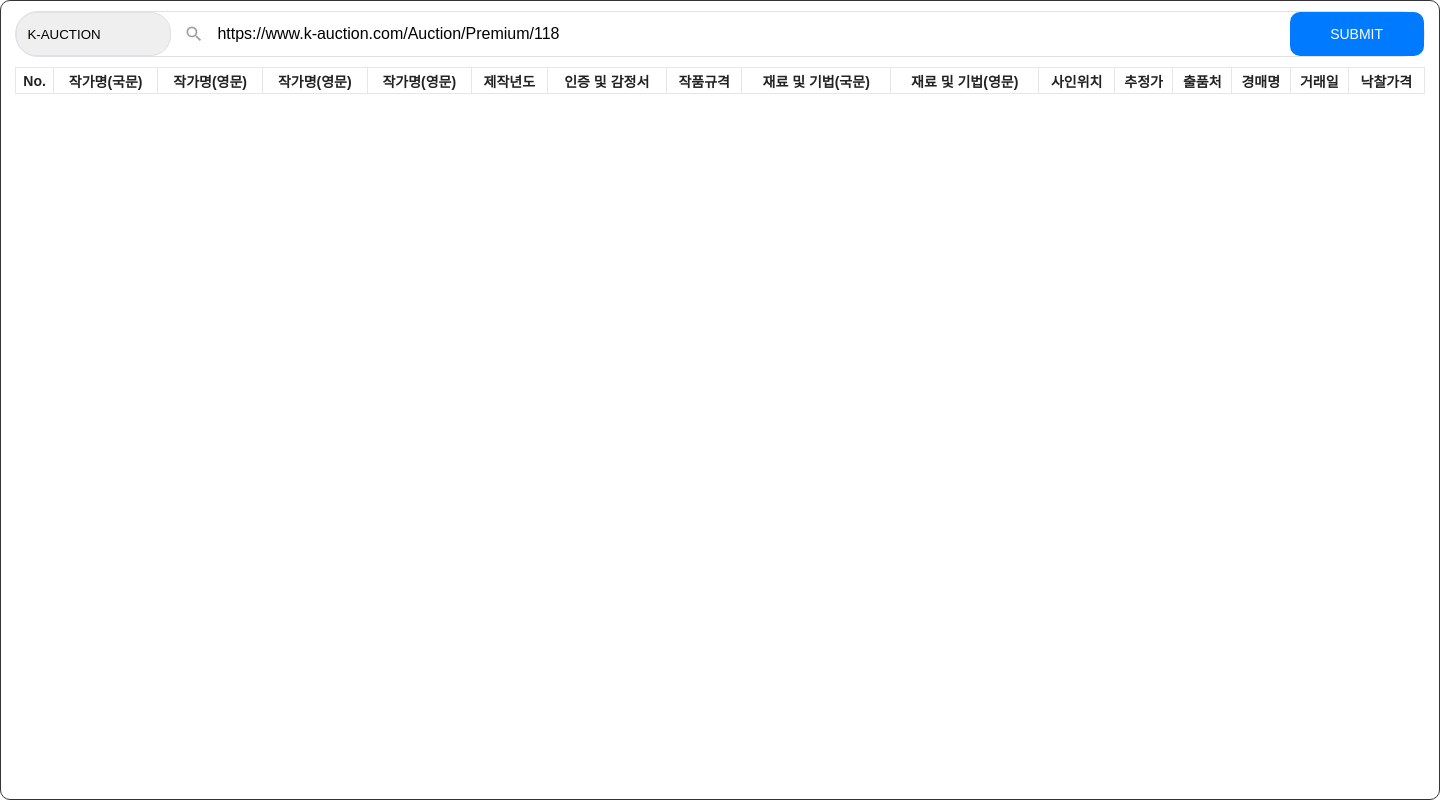
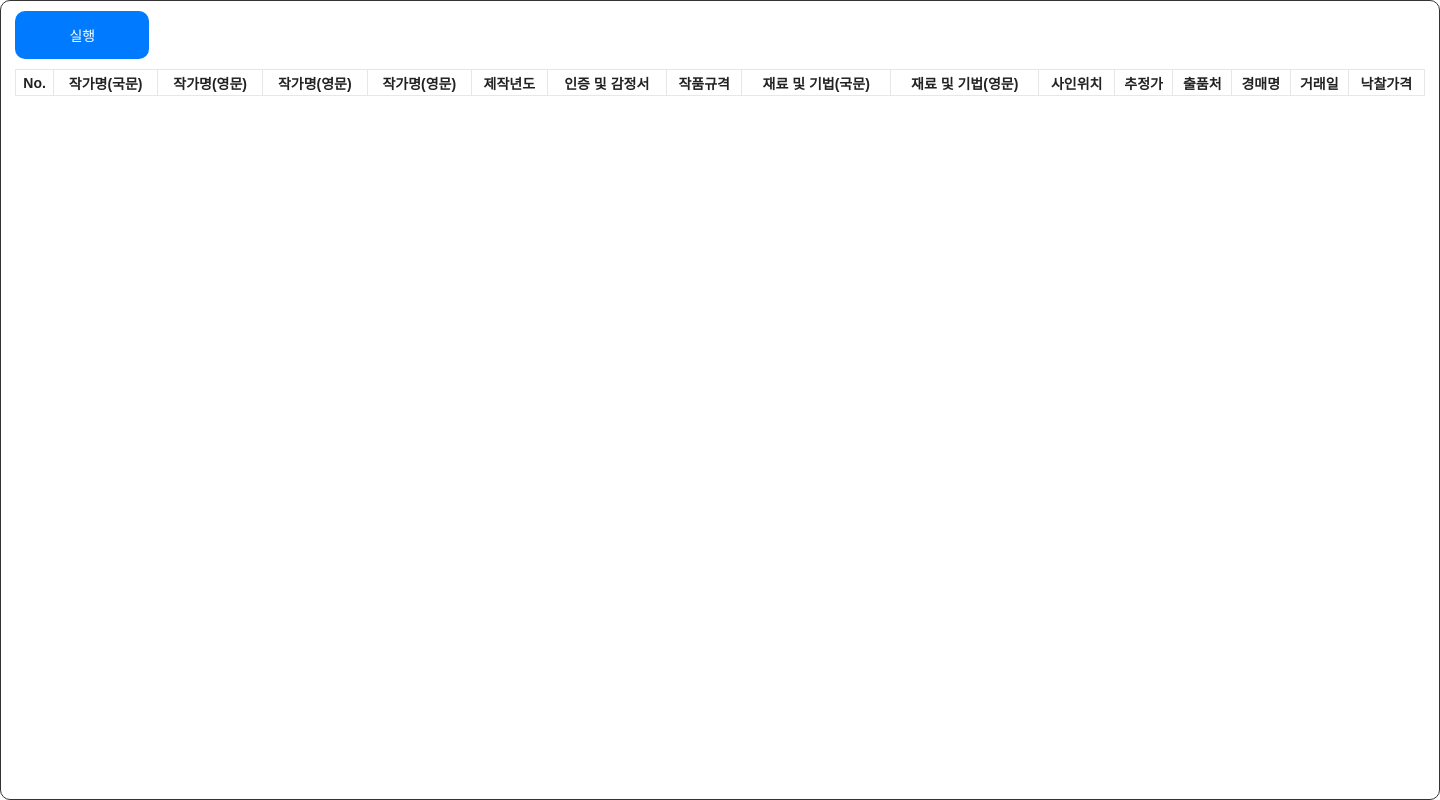
Before and after one commit to mooniljoo/kauction_website_scraper, an Electron app: page src/views/app/app.html in a window 1440 px wide. Drawn offline with Linux system fonts and the light colour scheme.

Commit message:
Update : Remove urlinput

```diff
--- a/src/views/app/app.html
+++ b/src/views/app/app.html
@@ -17,48 +17,8 @@
       </header> -->
       <div class="container">
         <nav>
-          <div class="row">
-            <!-- <div>
-              <input type="checkbox" id="chk_autosave" />
-              <label for="chk_autosave">자동저장</label>
-            </div>
-            <div class="btn btn_primary">시작</div> -->
-          </div>
-
-          <div class="search_box">
-            <select onchange="onChange(this);">
-              <option value="kauction">K-AUCTION</option>
-              <option value="seoul">SEOUL AUCTION</option>
-              <!-- <option>ARTDAY</option>
-              <option>RAIZ ART</option> -->
-            </select>
-            <div class="icon_box">
-              <span class="svg_box">
-                <svg
-                  focusable="false"
-                  xmlns="http://www.w3.org/2000/svg"
-                  viewBox="0 0 24 24"
-                >
-                  <path
-                    d="M15.5 14h-.79l-.28-.27A6.471 6.471 0 0 0 16 9.5 6.5 6.5 0 1 0 9.5 16c1.61 0 3.09-.59 4.23-1.57l.27.28v.79l5 4.99L20.49 19l-4.99-5zm-6 0C7.01 14 5 11.99 5 9.5S7.01 5 9.5 5 14 7.01 14 9.5 11.99 14 9.5 14z"
-                  ></path>
-                </svg>
-              </span>
-            </div>
-            <div class="input_box">
-              <input
-                id="url"
-                type="text"
-                value="https://www.k-auction.com/Auction/Premium/118"
-                required="required"
-                autofocus="autofocus"
-                placeholder="URL을 입력해주세요"
-                onkeyup="onPress()"
-              />
-            </div>
-            <div class="btn btn_primary" onclick="onSubmit()">SUBMIT</div>
-            <!-- <div class="btn btn_primary" onclick="toggleCancel()">CANCEL</div> -->
-          </div>
+          <div class="btn btn_primary" onclick="onSubmit()">실행</div>
+          <!-- <div class="btn btn_primary" onclick="toggleCancel()">CANCEL</div> -->
         </nav>
         <main>
           <div class="loading"><i class="img"></i></div>
```
